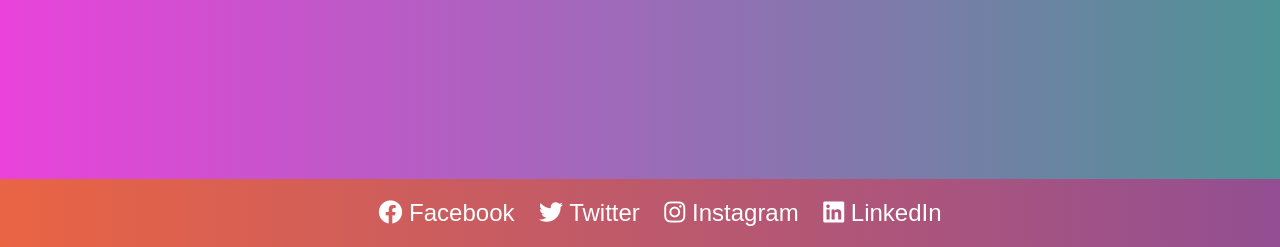
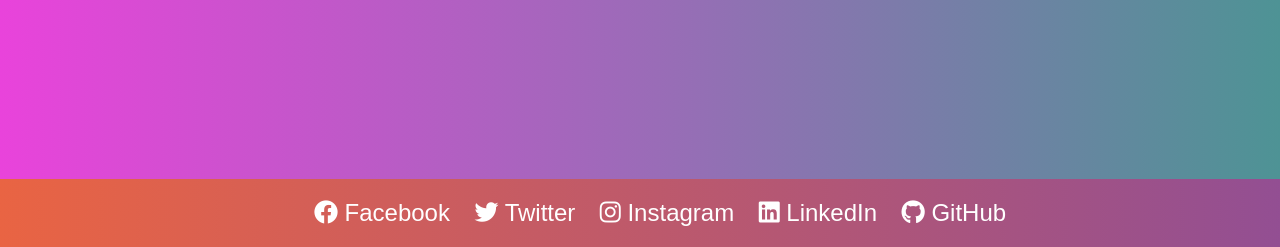
Before and after one commit to satyampandey1411/SAT-News-Analyser, a Flask app: page /developer in a window 1280 px wide. Shown: the part 553-800 px from the top of the page. Run offline with Flask 3, Linux system fonts and the light colour scheme; some libraries are stand-ins or nearby versions.

Commit message:
Update developer.html

```diff
--- a/templates/developer.html
+++ b/templates/developer.html
@@ -91,7 +91,8 @@
         <a href="https://www.facebook.com/profile.php?id=100048933551358" class="social-icon"><i class="fab fa-facebook"></i> Facebook</a>
         <a href="https://twitter.com/Pandey_Sat_yam" class="social-icon"><i class="fab fa-twitter"></i> Twitter</a>
         <a href="https://www.instagram.com/satyam_kumar_pandey_/" class="social-icon"><i class="fab fa-instagram"></i> Instagram</a>
-        <a href="www.linkedin.com/in/satyam1411pandey" class="social-icon"><i class="fab fa-linkedin"></i> LinkedIn</a>
+        <a href="https://www.linkedin.com/in/satyam1411pandey/" class="social-icon"><i class="fab fa-linkedin"></i> LinkedIn</a>
+        <a href="https://github.com/satyampandey1411" class="social-icon"><i class="fab fa-github"></i> GitHub</a>
     </footer>
 </div>
 </body>
```
